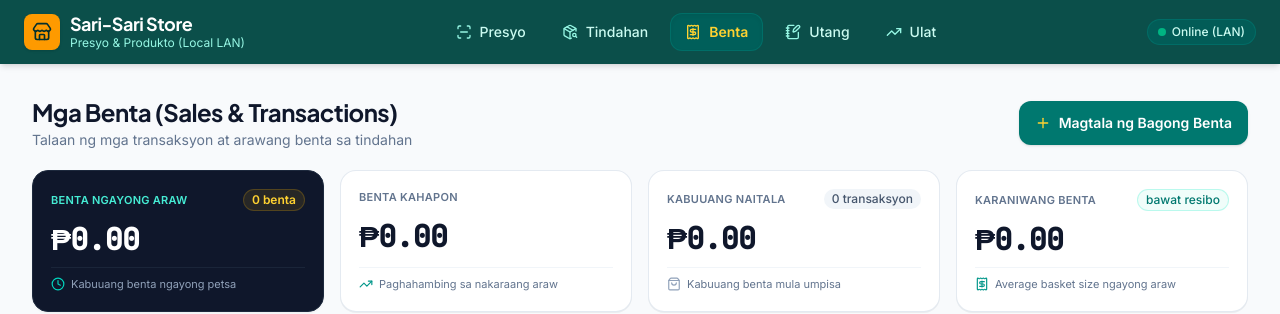
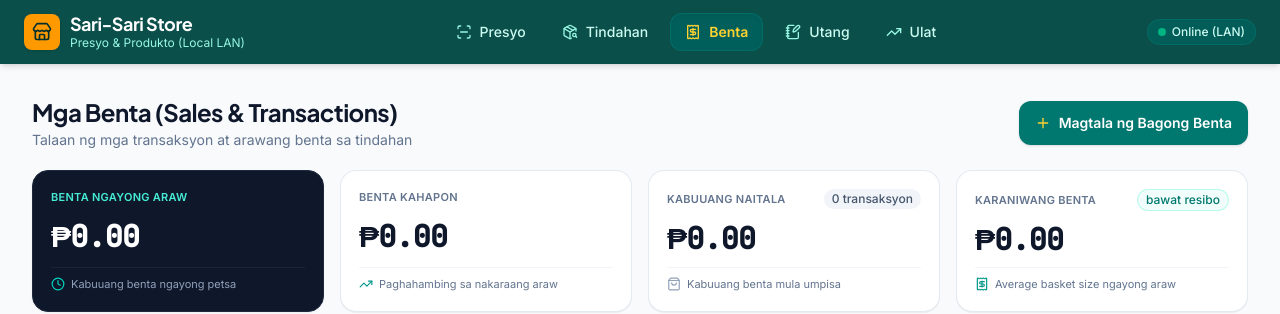
Before and after one commit to dnsxmrs/ek-sarisaristore, a Next.js app: page /sales in a window 1280 px wide. Shown: the top 314 px of the page. Built offline with nearby package versions, Linux system fonts and the light colour scheme; no server answers; the database is empty.

Commit message:
refactor: removed ai slop

```diff
--- a/src/components/sales/SalesListView.tsx
+++ b/src/components/sales/SalesListView.tsx
@@ -135,12 +135,12 @@ export function SalesListView({
               {formatPeso(initialSummary.todayTotal)}
             </div>
           </div>
-          <div className="text-right shrink-0">
+          {/* <div className="text-right shrink-0">
             <span className="text-[11px] text-slate-400 block whitespace-nowrap">Transaksyon</span>
             <span className="text-sm font-bold text-amber-300 bg-amber-400/10 px-2.5 py-1 rounded-full border border-amber-400/20 inline-block mt-0.5 whitespace-nowrap">
               {initialSummary.todayCount} benta
             </span>
-          </div>
+          </div> */}
         </div>
 
         {/* Secondary metric: Kahapon */}
@@ -177,9 +177,9 @@ export function SalesListView({
             <span className="text-[11px] font-semibold tracking-wide uppercase text-teal-300 whitespace-nowrap shrink-0">
               Benta Ngayong Araw
             </span>
-            <span className="text-xs font-bold text-amber-300 bg-amber-400/10 px-2 py-0.5 rounded-full border border-amber-400/20 whitespace-nowrap shrink-0">
+            {/* <span className="text-xs font-bold text-amber-300 bg-amber-400/10 px-2 py-0.5 rounded-full border border-amber-400/20 whitespace-nowrap shrink-0">
               {initialSummary.todayCount} benta
-            </span>
+            </span> */}
           </div>
           <div className="text-2xl lg:text-3xl font-extrabold font-mono tracking-tight text-white my-2.5 whitespace-nowrap">
             {formatPeso(initialSummary.todayTotal)}
--- a/src/lib/date.ts
+++ b/src/lib/date.ts
@@ -108,7 +108,7 @@ export function formatManilaRelative(input: DateInput): string {
   const timeStr = formatManilaTime(date);
 
   if (targetDateStr === todayStr) {
-    return `Ngayon, ${timeStr}`;
+    return `${timeStr}`;
   }
 
   if (targetDateStr === yesterdayStr) {
```
